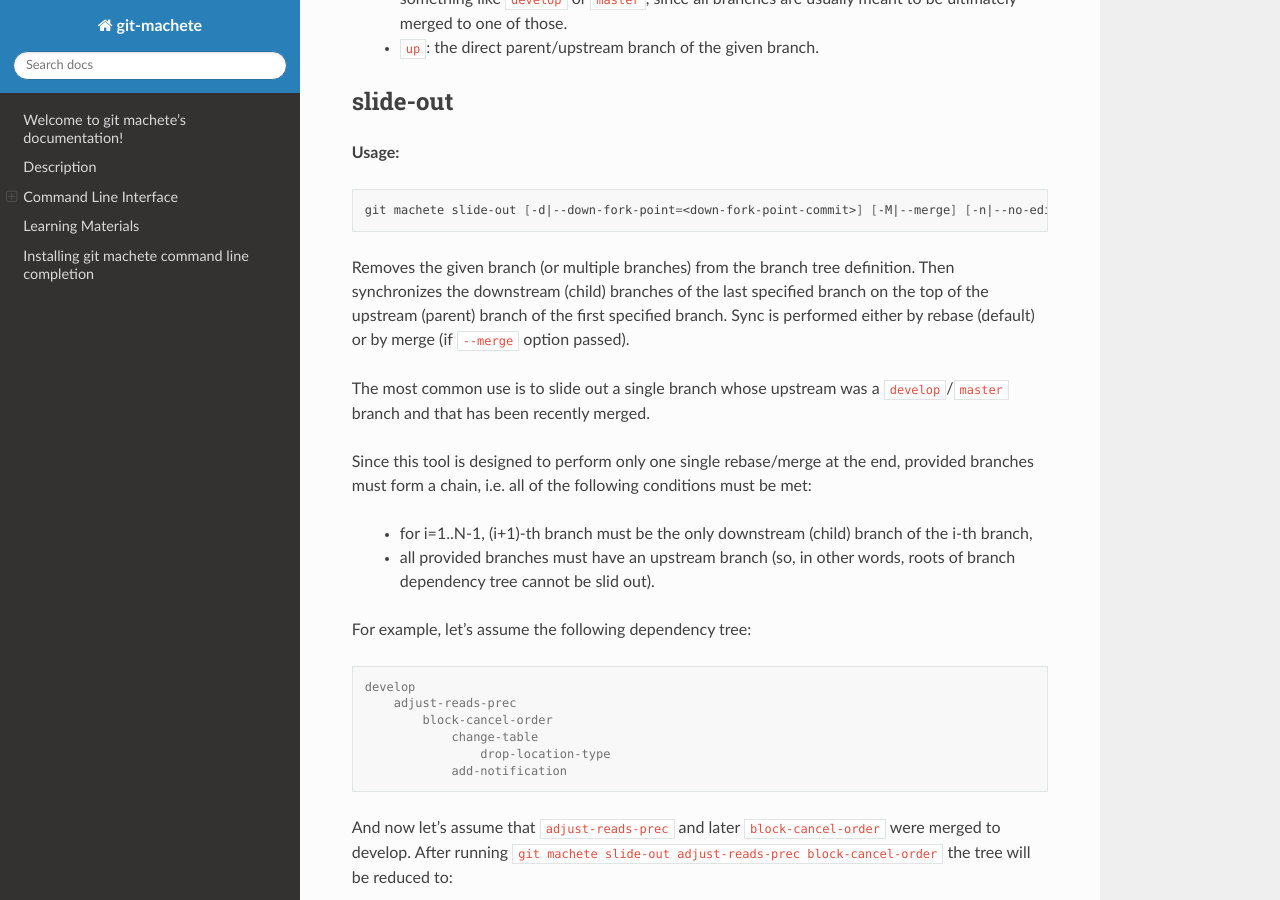
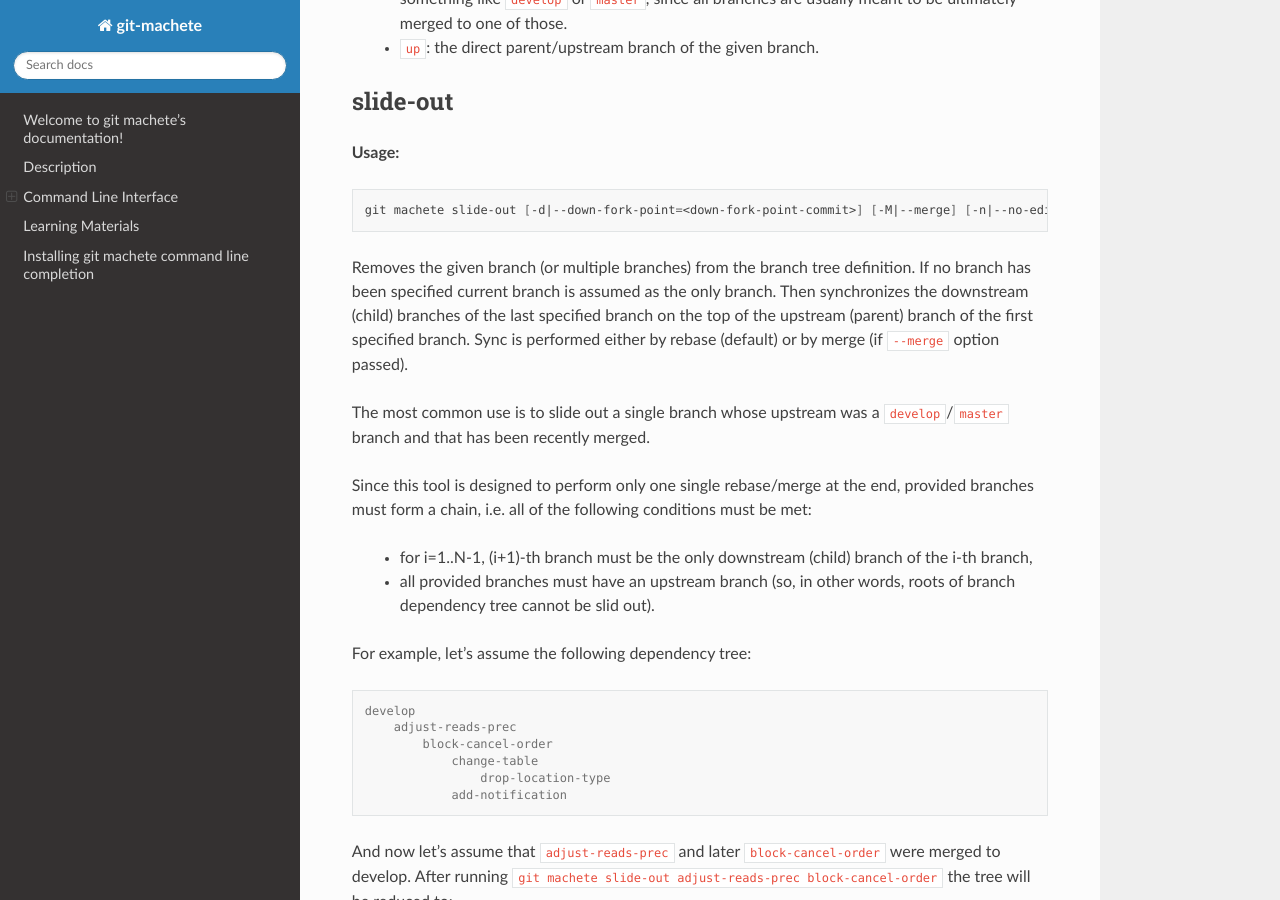
Before and after one commit to VirtusLab/git-machete, a Sphinx documentation site: the page built from docs/source/index.rst, in a window 1280 px wide and 900 px high, scrolled down 17016 px. Built offline with Sphinx 7.4.7 and the Read the Docs theme 2.0.0, drawn with Linux system fonts in a browser that asks for light colours.

Commit message:
Issue #235: Correct slide-out documentation (#250)

```diff
--- a/docs/source/cli_help/slide-out.rst
+++ b/docs/source/cli_help/slide-out.rst
@@ -6,9 +6,9 @@
 
 .. code-block:: shell
 
-    git machete slide-out [-d|--down-fork-point=<down-fork-point-commit>] [-M|--merge] [-n|--no-edit-merge|--no-interactive-rebase] <branch> [<branch> [<branch> ...]]
+    git machete slide-out [-d|--down-fork-point=<down-fork-point-commit>] [-M|--merge] [-n|--no-edit-merge|--no-interactive-rebase] [<branch> [<branch> [<branch> ...]]]
 
-Removes the given branch (or multiple branches) from the branch tree definition.
+Removes the given branch (or multiple branches) from the branch tree definition.  If no branch has been specified current branch is assumed as the only branch.
 Then synchronizes the downstream (child) branches of the last specified branch on the top of the upstream (parent) branch of the first specified branch.
 Sync is performed either by rebase (default) or by merge (if ``--merge`` option passed).
 
```
Also changed, not shown: 1 other file.
